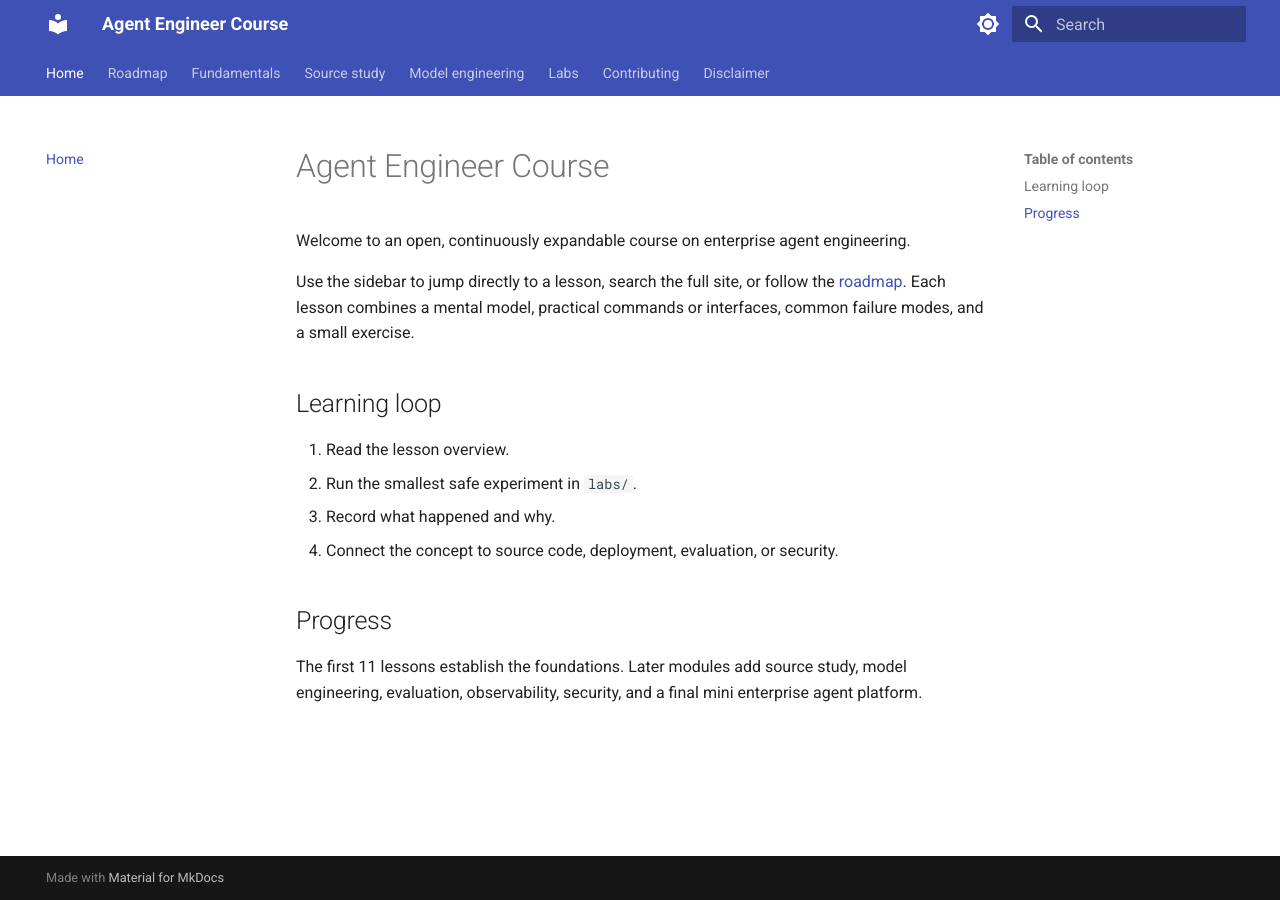
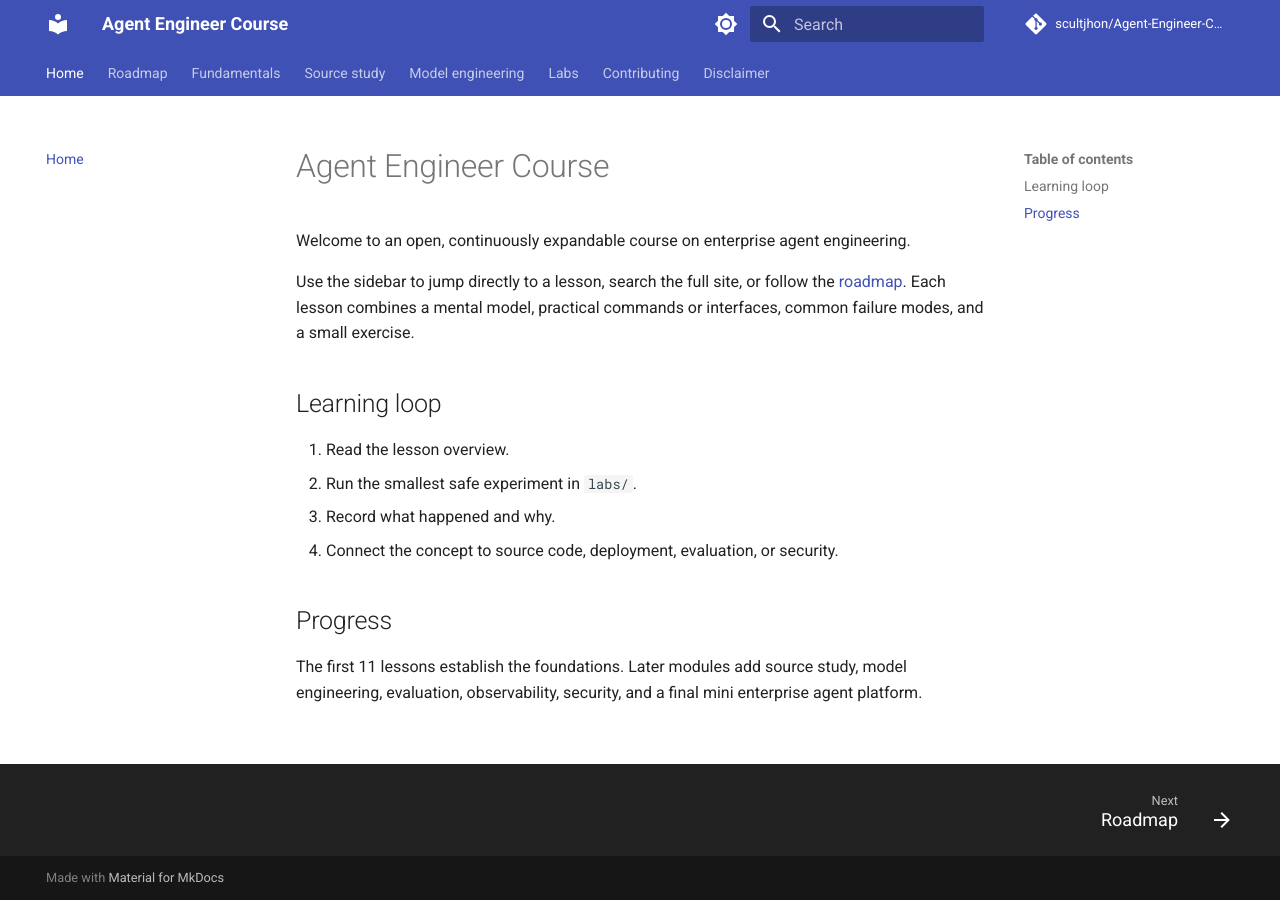
Before and after one commit to scultjhon/Agent-Engineer-Course, an MkDocs documentation site: the page built from docs/index.md, in a window 1280 px wide. Built offline with MkDocs 1.6.1 and Material for MkDocs 9.7.7, drawn with Linux system fonts in a browser that asks for light colours; comment, search, counter and statistics services are not loaded.

Commit message:
Configure real GitHub Pages URL and mobile navigation

```diff
--- a/mkdocs.yml
+++ b/mkdocs.yml
@@ -1,7 +1,9 @@
 site_name: Agent Engineer Course
 site_description: A practical, open learning path for enterprise agent engineering
-site_url: https://example.github.io/agent-engineer-course/
-repo_name: agent-engineer-course
+site_url: https://scultjhon.github.io/Agent-Engineer-Course/
+repo_url: https://github.com/scultjhon/Agent-Engineer-Course
+repo_name: scultjhon/Agent-Engineer-Course
+
 theme:
   name: material
   language: en
@@ -9,7 +11,11 @@ theme:
     - navigation.tabs
     - navigation.sections
     - navigation.top
+    - navigation.footer
+    - navigation.indexes
+    - toc.follow
     - search.suggest
+    - search.highlight
     - content.code.copy
   palette:
     - media: "(prefers-color-scheme: light)"
@@ -18,6 +24,7 @@ theme:
     - media: "(prefers-color-scheme: dark)"
       scheme: slate
       toggle: {icon: material/brightness-4, name: Switch to light mode}
+
 nav:
   - Home: index.md
   - Roadmap: roadmap.md
```
